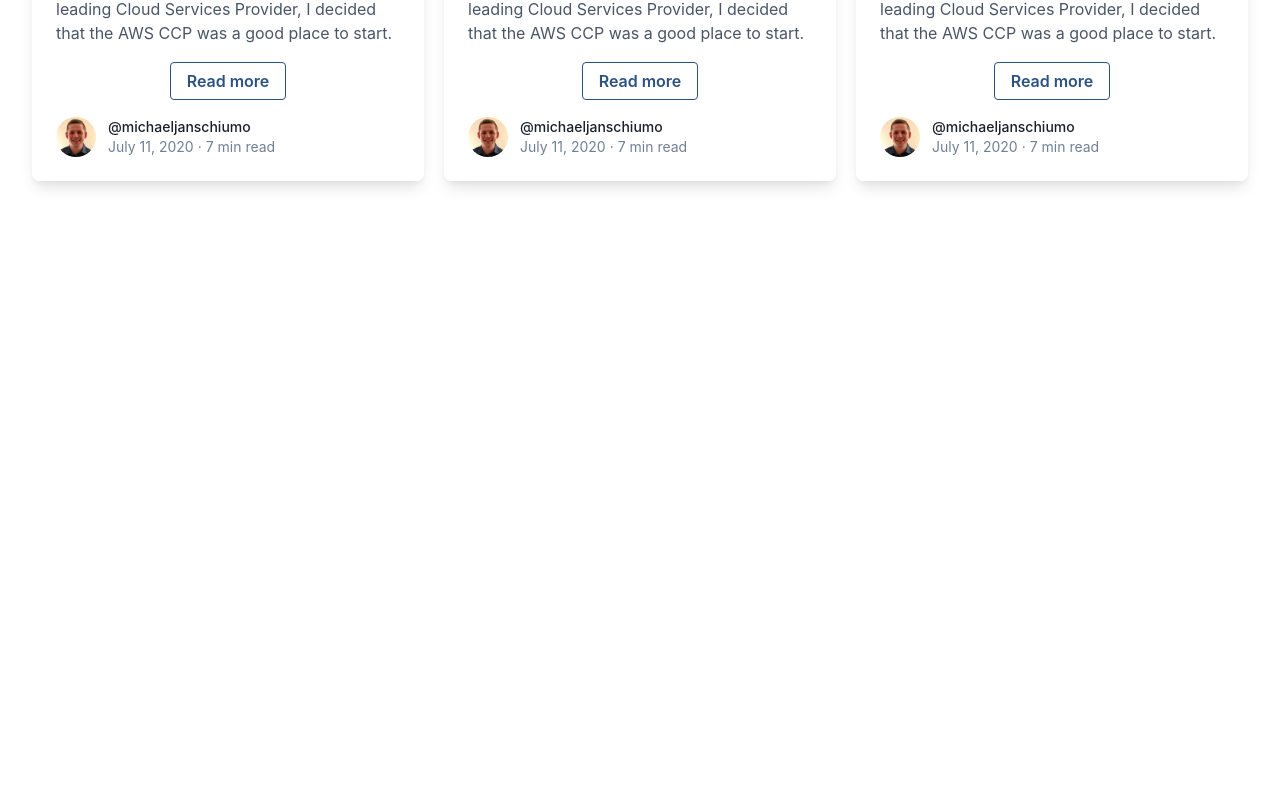
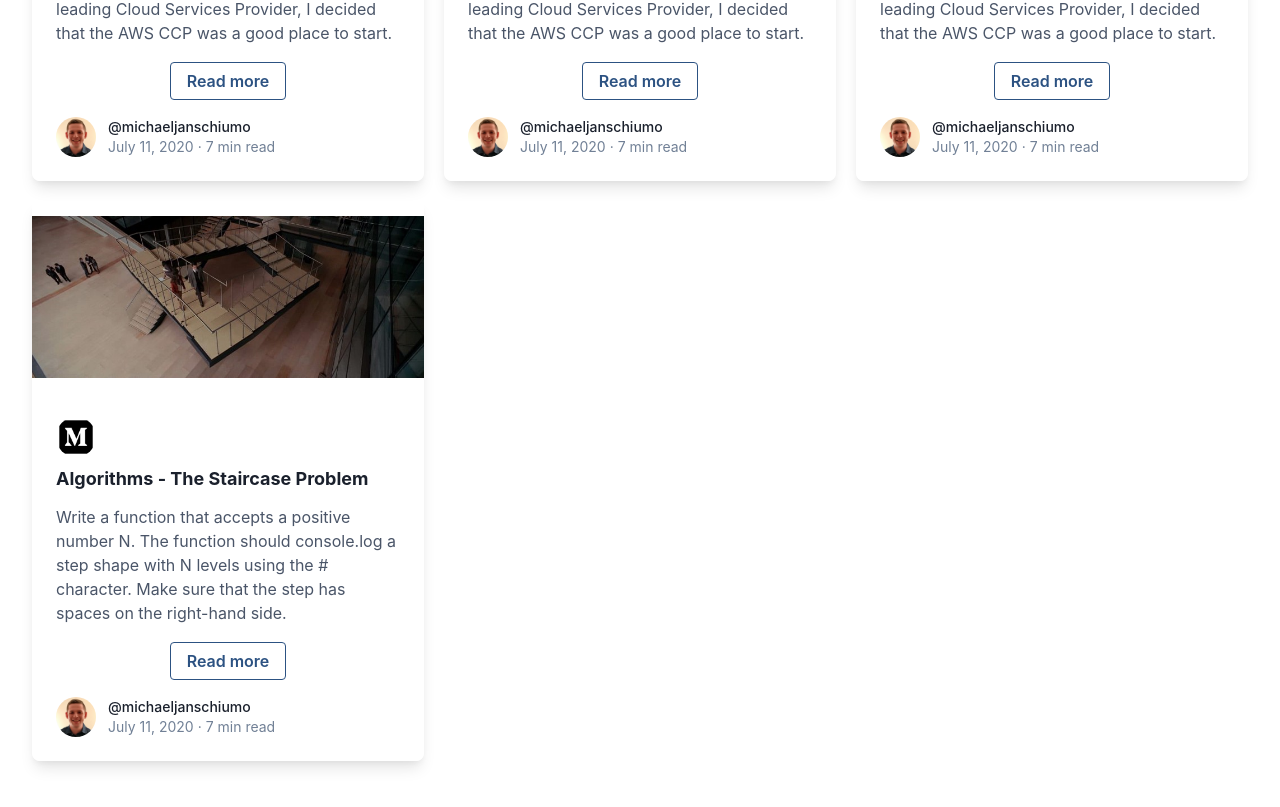
Before and after one commit to MichaelSchiumo/mjs-portfolio, a React (Create React App) app in the folder mjsportfolio/: page /blog in a window 1280 px wide. Shown: the part 651-1458 px from the top of the page. Before the commit the page ends 912 px from the top, so only its background shows below. Built offline with nearby package versions, Linux system fonts and the light colour scheme.

Commit message:
added 4th card

```diff
--- a/mjsportfolio/src/components/Blog.js
+++ b/mjsportfolio/src/components/Blog.js
@@ -4,6 +4,7 @@ import medium from '../images/blog/medium-icon.png';
 import awsCert from '../images/blog/awsCert.jpg';
 import psm from '../images/blog/psm-logo.png';
 import gitFlow from '../images/blog/github-flow.jpg';
+import staircase from '../images/blog/staircase.jpg';
 
 const Blog = () => {
   return (
@@ -13,8 +14,8 @@ const Blog = () => {
       </div>
       <div class='relative max-w-7xl mx-auto'>
         <div class='text-center'>
-          <h2 class='text-3xl leading-9 tracking-tight font-extrabold text-gray-900 sm:text-4xl sm:leading-10'>
-            From the blog
+          <h2 class='text-3xl leading-9 tracking-tight font-extrabold text-gray-900 sm:text-4xl sm:leading-10 font-legal'>
+            Get the Latest
           </h2>
           <p class='mt-3 max-w-2xl mx-auto text-xl leading-7 text-gray-700 sm:mt-4'>
             I write about the things that make me a better developer.
@@ -107,7 +108,7 @@ const Blog = () => {
                 </div>
                 <div href='#' class='block'>
                   <h3 class='mt-2 text-lg leading-7 font-bold text-gray-900'>
-                    I Passed the Professional Scrum Master I in One day - Here's
+                    I Passed the Professional Scrum Master I in One Day - Here's
                     How
                   </h3>
                   <p class='mt-3 text-base leading-6 text-gray-700'>
@@ -229,6 +230,76 @@ const Blog = () => {
               </div>
             </div>
           </div>
+          <div class='flex flex-col rounded-lg shadow-lg overflow-hidden'>
+            <div class='flex-shrink-0'>
+              <img class='h-48 w-full object-contain' src={staircase} alt='' />
+            </div>
+            <div class='flex-1 bg-white p-6 flex flex-col justify-between hover:bg-gray-300'>
+              <div class='flex-1'>
+                <div class='flex-shrink-0'>
+                  <a href='https://medium.com/@michaeljanschiumo'>
+                    <img
+                      class='h-10 w-10 rounded-full hover:bg-gray-800'
+                      src={medium}
+                      alt=''
+                    />
+                  </a>
+                </div>
+                <div href='#' class='block'>
+                  <h3 class='mt-2 text-lg leading-7 font-bold text-gray-900'>
+                    Algorithms - The Staircase Problem
+                  </h3>
+                  <p class='mt-3 text-base leading-6 text-gray-700'>
+                    Write a function that accepts a positive number N. The
+                    function should console.log a step shape with N levels using
+                    the # character. Make sure that the step has spaces on the
+                    right-hand side.
+                  </p>
+                </div>
+              </div>
+              <div className='text-center lg:mt-6'>
+                <a
+                  className='
+                bg-transparent
+                hover:bg-gray-800
+                text-blue-800
+                font-semibold
+                hover:text-white
+                py-2
+                px-4
+                border
+                border-blue-800
+                hover:border-transparent
+                rounded'
+                  href='https://medium.com/@michaeljanschiumo/the-staircase-problem-8756efed7c17?sk=2324143df9f1934519077f442a6d4a58'
+                >
+                  Read more
+                </a>
+              </div>
+              <div class='mt-6 flex items-center'>
+                <div class='flex-shrink-0'>
+                  <a href='https://medium.com/@michaeljanschiumo'>
+                    <img class='h-10 w-10 rounded-full' src={headshot} alt='' />
+                  </a>
+                </div>
+                <div class='ml-3'>
+                  <p class='text-sm leading-5 font-medium text-gray-900'>
+                    <a
+                      href='https://medium.com/@michaeljanschiumo'
+                      class='hover:underline'
+                    >
+                      @michaeljanschiumo
+                    </a>
+                  </p>
+                  <div class='flex text-sm leading-5 text-gray-600'>
+                    <time datetime='2020-03-16'>July 11, 2020</time>
+                    <span class='mx-1'>&middot;</span>
+                    <span>7 min read</span>
+                  </div>
+                </div>
+              </div>
+            </div>
+          </div>
         </div>
       </div>
     </div>
```
Also changed, not shown: mjsportfolio/src/images/blog/staircase.jpg (added).
